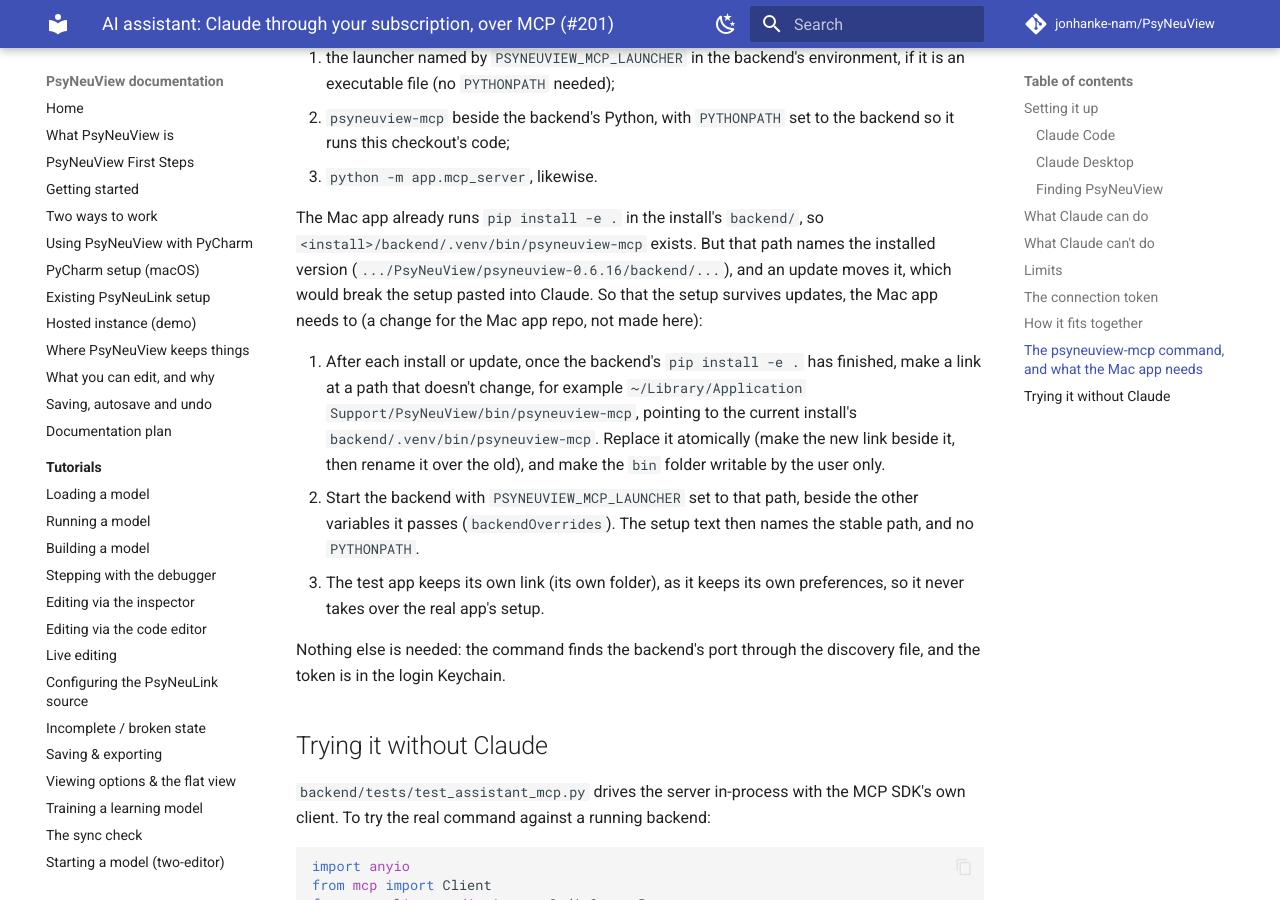
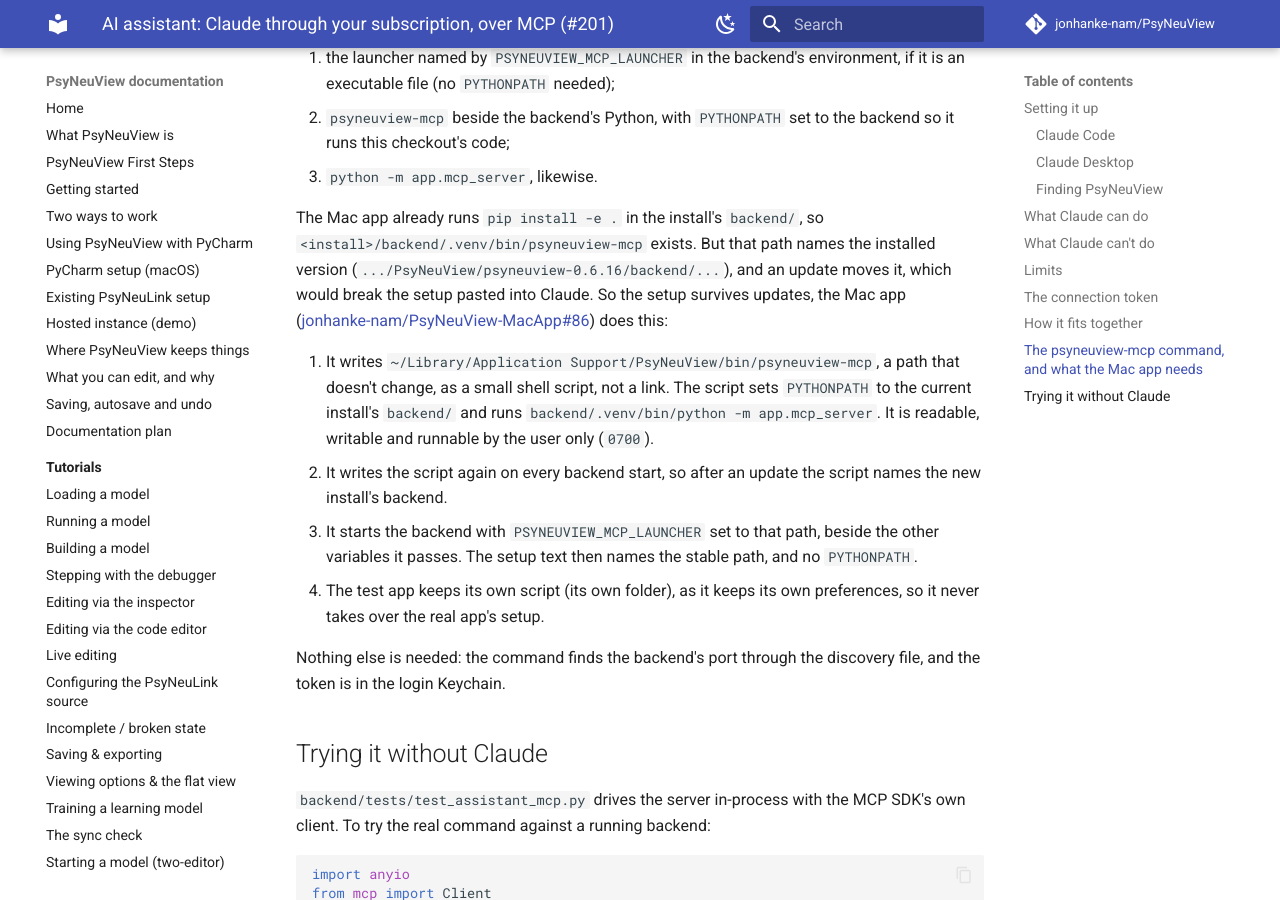
Before and after one commit to jonhanke-nam/PsyNeuView, an MkDocs documentation site: the page built from docs/ai-assistant/mcp.md, in a window 1280 px wide and 900 px high, scrolled down 6098 px. Built offline with MkDocs 1.6.1 and Material for MkDocs 9.7.7, drawn with Linux system fonts in a browser that asks for light colours; comment, search, counter and statistics services are not loaded.

Commit message:
Docs: the Mac app writes a small launcher script for psyneuview-mcp on every backend start (#201)
Refs jonhanke-nam/PsyNeuView-MacApp#86

Co-Authored-By: Claude Opus 5.5 <noreply@anthropic.com>

```diff
--- a/docs/ai-assistant/mcp.md
+++ b/docs/ai-assistant/mcp.md
@@ -269,20 +269,22 @@ setup text picks, in order:
 The Mac app already runs `pip install -e .` in the install's `backend/`, so
 `<install>/backend/.venv/bin/psyneuview-mcp` exists. But that path names the
 installed version (`.../PsyNeuView/psyneuview-0.6.16/backend/...`), and an
-update moves it, which would break the setup pasted into Claude. So that the
-setup survives updates, the Mac app needs to (a change for the Mac app repo,
-not made here):
+update moves it, which would break the setup pasted into Claude. So the
+setup survives updates, the Mac app
+([jonhanke-nam/PsyNeuView-MacApp#86](https://github.com/jonhanke-nam/PsyNeuView-MacApp/issues/86))
+does this:
 
-1. After each install or update, once the backend's `pip install -e .` has
-   finished, make a link at a path that doesn't change, for example
-   `~/Library/Application Support/PsyNeuView/bin/psyneuview-mcp`, pointing to
-   the current install's `backend/.venv/bin/psyneuview-mcp`. Replace it
-   atomically (make the new link beside it, then rename it over the old), and
-   make the `bin` folder writable by the user only.
-2. Start the backend with `PSYNEUVIEW_MCP_LAUNCHER` set to that path, beside
-   the other variables it passes (`backendOverrides`). The setup text then
-   names the stable path, and no `PYTHONPATH`.
-3. The test app keeps its own link (its own folder), as it keeps its own
+1. It writes `~/Library/Application Support/PsyNeuView/bin/psyneuview-mcp`, a
+   path that doesn't change, as a small shell script, not a link. The script
+   sets `PYTHONPATH` to the current install's `backend/` and runs
+   `backend/.venv/bin/python -m app.mcp_server`. It is readable, writable
+   and runnable by the user only (`0700`).
+2. It writes the script again on every backend start, so after an update the
+   script names the new install's backend.
+3. It starts the backend with `PSYNEUVIEW_MCP_LAUNCHER` set to that path,
+   beside the other variables it passes. The setup text then names the
+   stable path, and no `PYTHONPATH`.
+4. The test app keeps its own script (its own folder), as it keeps its own
    preferences, so it never takes over the real app's setup.
 
 Nothing else is needed: the command finds the backend's port through the
```
